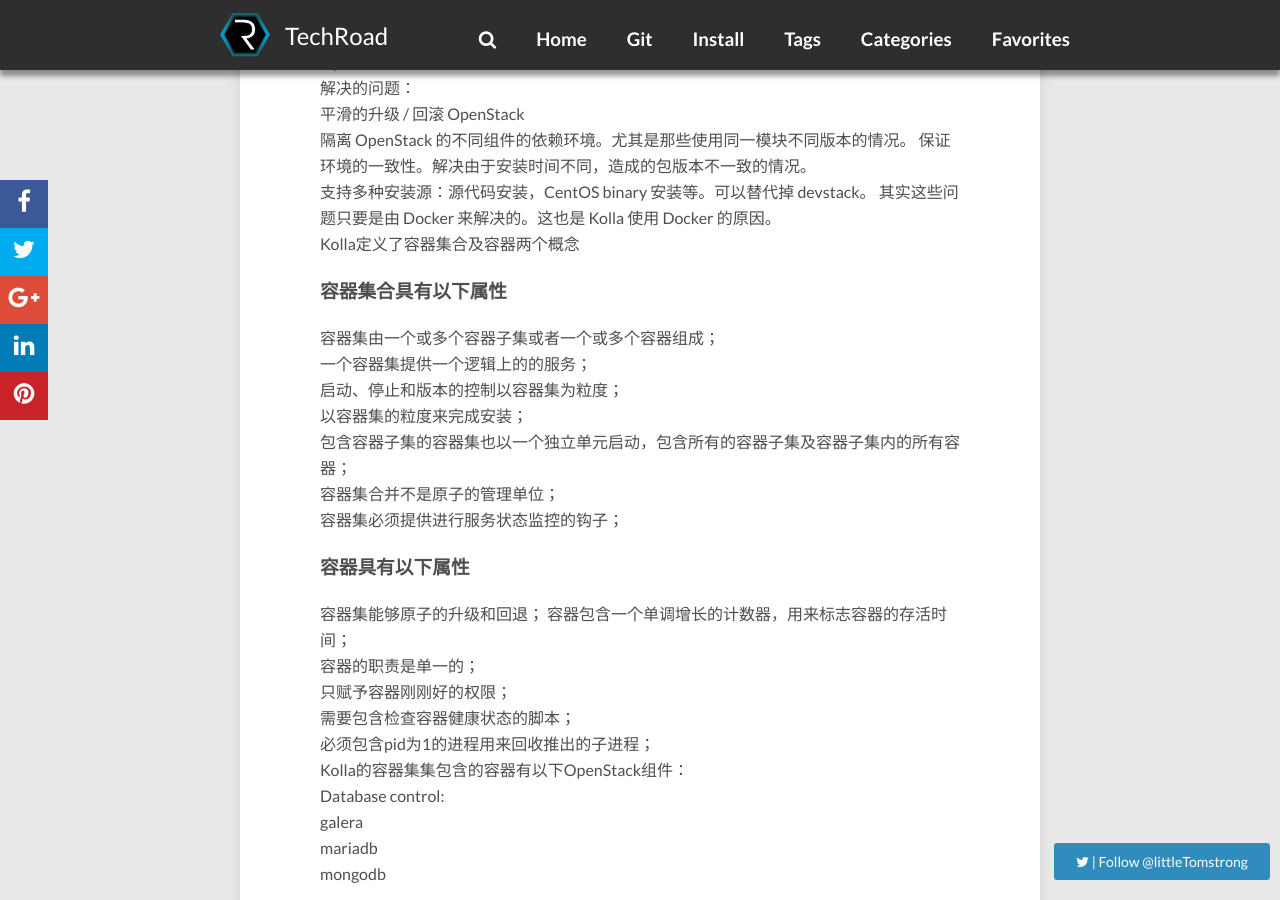
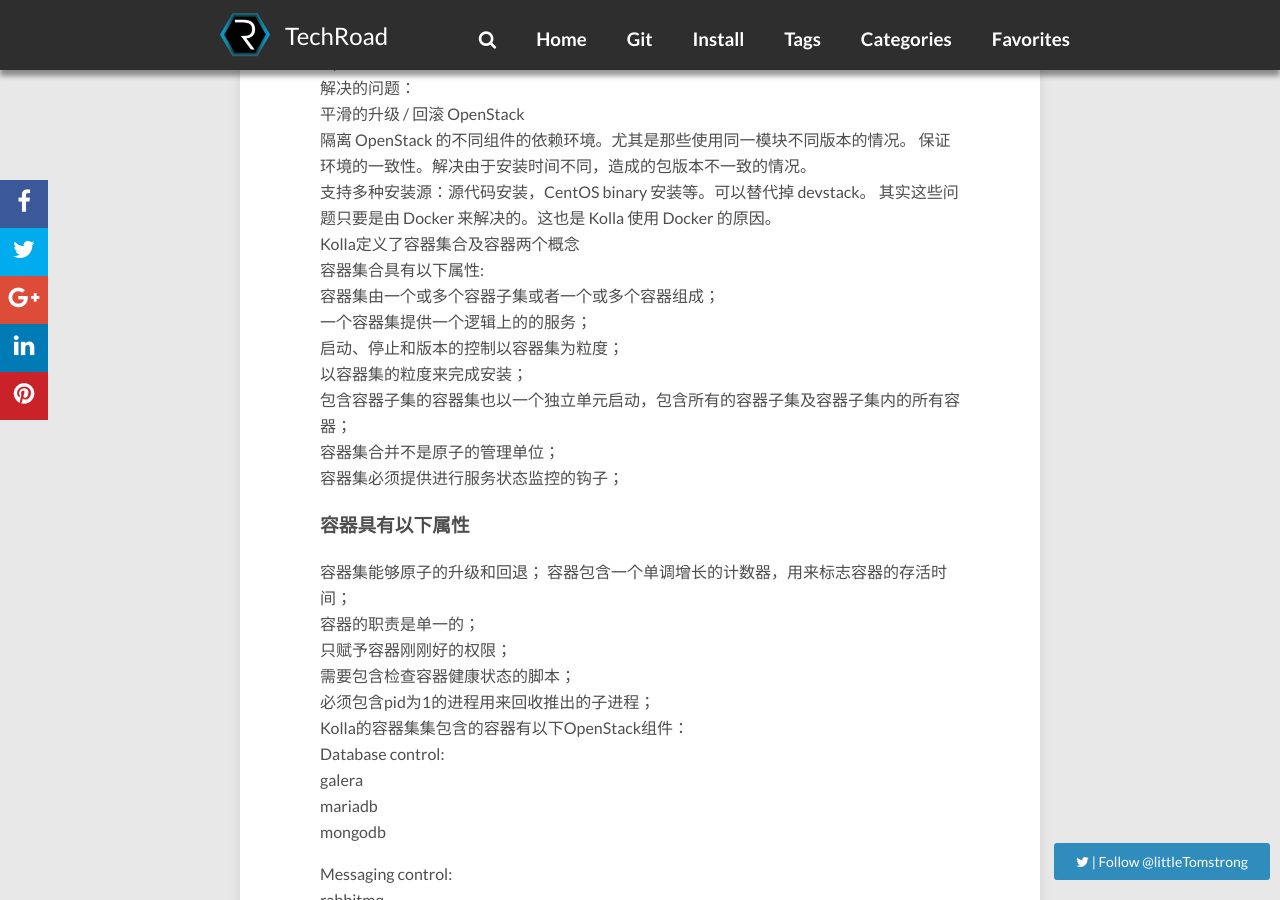
Before and after one commit to JianqingJiang/jianqingjiang.github.io, a Jekyll site: the page built from _posts/2016-05-02-openstack-kolla.md, in a window 1280 px wide and 900 px high, scrolled down 635 px. Built offline with Jekyll 4.4.1, drawn with Linux system fonts in a browser that asks for light colours; nearby versions of some CDN libraries; comment, search, counter and statistics services are not loaded; some of the changed lines change nothing that is shown.

Commit message:
modified _config.yml

```diff
--- a/_posts/2016-05-02-openstack-kolla.md
+++ b/_posts/2016-05-02-openstack-kolla.md
@@ -15,7 +15,7 @@
 支持多种安装源：源代码安装，CentOS binary 安装等。可以替代掉 devstack。
 其实这些问题只要是由 Docker 来解决的。这也是 Kolla 使用 Docker 的原因。
 Kolla定义了容器集合及容器两个概念
-###    容器集合具有以下属性
+容器集合具有以下属性:
 容器集由一个或多个容器子集或者一个或多个容器组成；
 一个容器集提供一个逻辑上的的服务；
 启动、停止和版本的控制以容器集为粒度；
```
